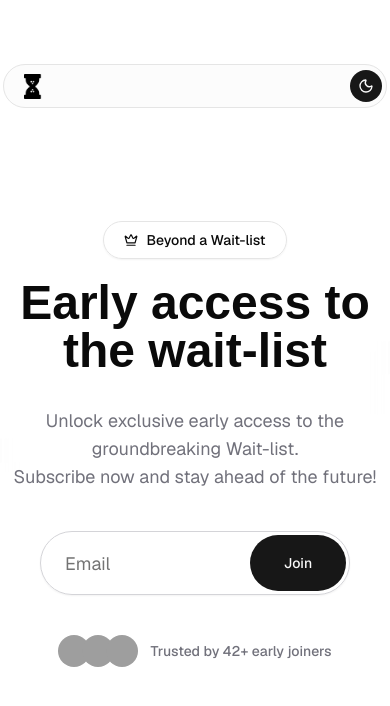
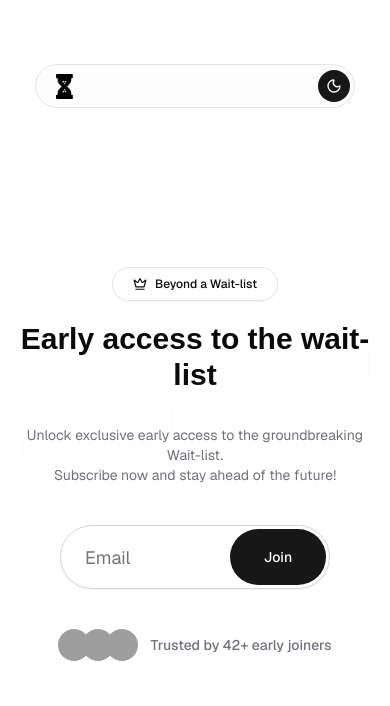
Before and after one commit to kid-us/waitlist-app, a Next.js app in the folder frontend/: page / in a window 390 px wide. Shown: the top 706 px of the page. Built offline with nearby package versions, Linux system fonts and the light colour scheme; grey boxes are pictures that could not be loaded; a web font is replaced by a local one.

Commit message:
feat: responsive

```diff
--- a/frontend/src/app/page.tsx
+++ b/frontend/src/app/page.tsx
@@ -23,7 +23,7 @@ export default function Home() {
   };
 
   return (
-    <main>
+    <main className="md:px-0 px-5">
       {/* Success Modal  */}
       {success && <Modal animate={animate} onClose={handleClose} />}
 
@@ -31,20 +31,20 @@ export default function Home() {
       <div className="font-sans max-w-5xl h-screen mx-auto flex flex-col items-center py-16 justify-between relative overflow-hidden">
         <Navbar />
         <HeroBg />
-        <div className="max-w-lg text-center items-center backdrop-blur-sm">
-          <div className="flex items-center justify-center font-medium text-sm mb-5">
+        <div className="max-w-lg text-center items-center md:backdrop-blur-sm backdrop-blur-xs">
+          <div className="flex items-center justify-center font-medium md:text-sm text-xs mb-5 md:mt-0 mt-10">
             <div className="shadow-xs rounded-full py-2 flex space-x-2 items-center px-5 border">
               <Crown size={14} />
               <p>Beyond a Wait-list</p>
             </div>
           </div>
-          <h1 className="font-bold text-5xl mb-8">
+          <h1 className="font-bold md:text-5xl text-3xl mb-8">
             Early access to the wait-list
           </h1>
-          <p className="dark:text-zinc-400 text-zinc-500 text-lg">
+          <p className="dark:text-zinc-400 text-zinc-500 md:text-lg text-sm">
             Unlock exclusive early access to the groundbreaking Wait-list.
           </p>
-          <p className="dark:text-zinc-400 text-zinc-500 text-lg">
+          <p className="dark:text-zinc-400 text-zinc-500 md:text-lg text-sm">
             Subscribe now and stay ahead of the future!
           </p>
 
--- a/frontend/src/app/sign-in/page.tsx
+++ b/frontend/src/app/sign-in/page.tsx
@@ -66,7 +66,7 @@ const LoginPage = () => {
         <p>Home</p>
       </Link>
 
-      <div className={`md:max-w-sm w-[95%] p-8 rounded-lg border`}>
+      <div className={`md:max-w-sm w-[90%] p-8 rounded-lg border`}>
         <h2 className="text-3xl text-center font-semibold">
           Sign in to Wait-list
         </h2>
--- a/frontend/src/components/Navbar.tsx
+++ b/frontend/src/components/Navbar.tsx
@@ -14,7 +14,7 @@ const Navbar = () => {
   if (!mounted) return null;
 
   return (
-    <nav className="flex items-center justify-between w-sm mx-auto border rounded-full ps-5 py-1 pe-1 bg-accent/30 h-11">
+    <nav className="flex items-center justify-between md:w-sm w-xs mx-auto border rounded-full ps-5 py-1 pe-1 bg-accent/30 h-11">
       <Image
         src={theme === "dark" ? "/logo-1.png" : "/logo-2.png"}
         width={40}
```
